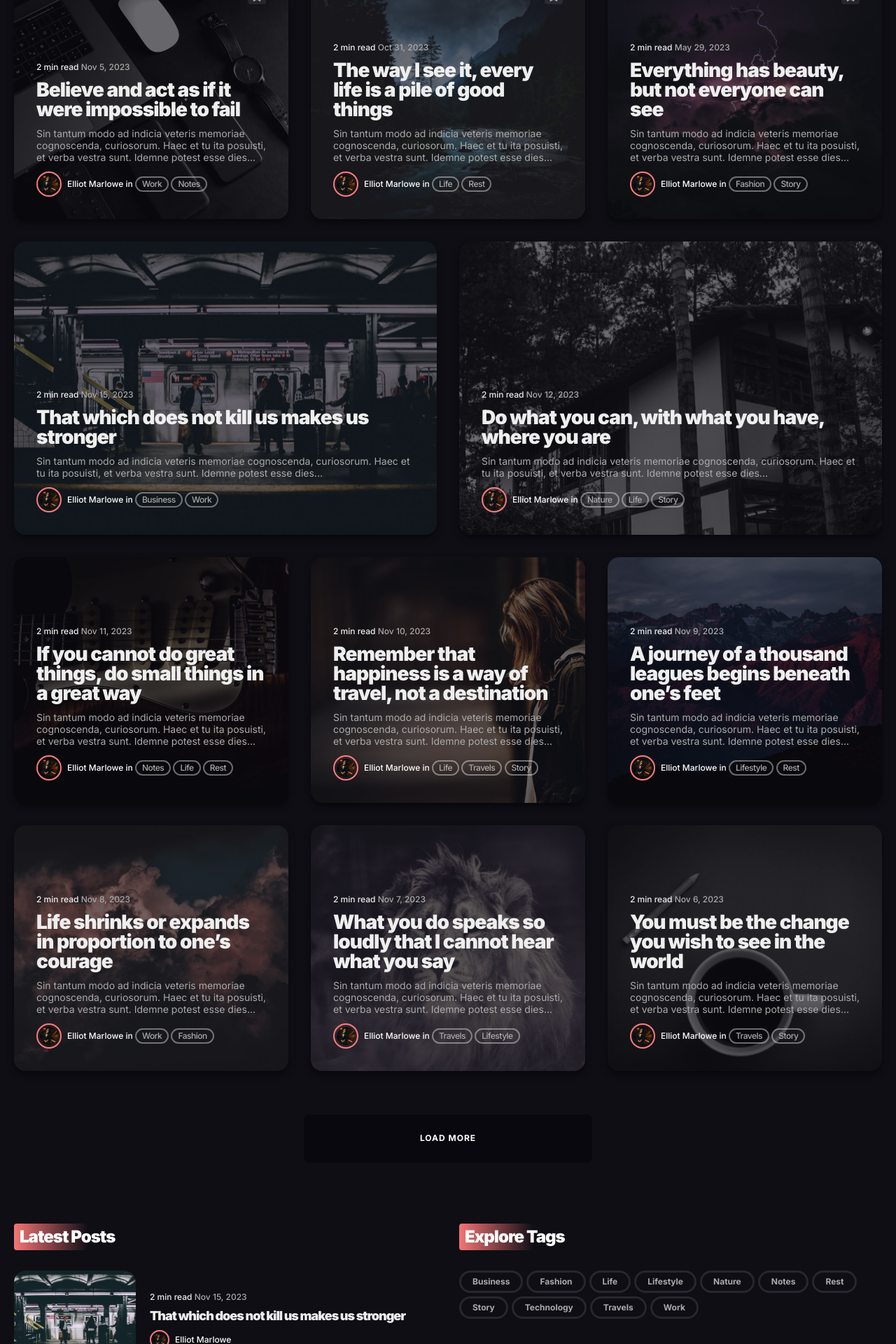
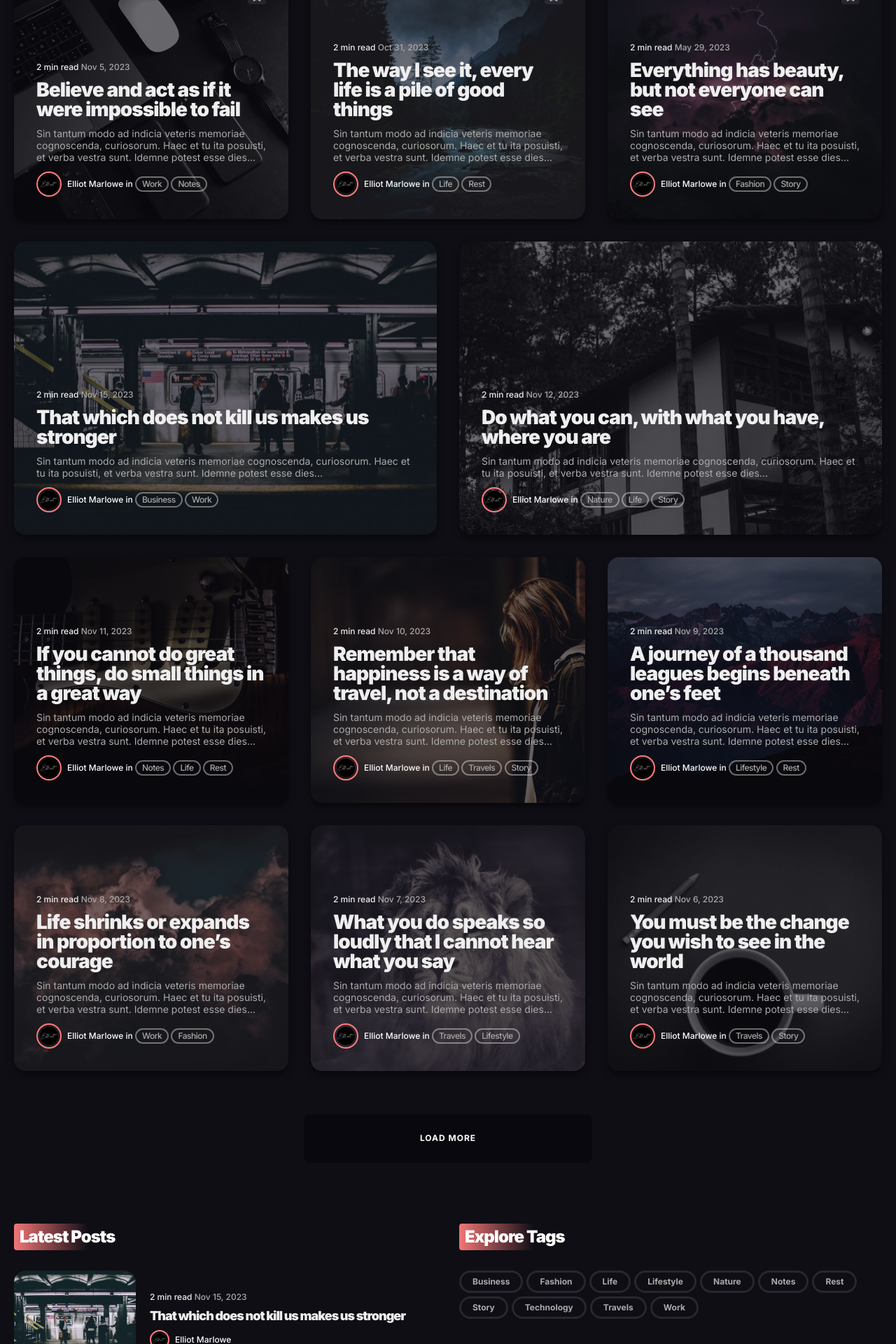
Before and after one commit to elliotmarlowe/elliotmarlowe.github.io, a Jekyll site: the page built from index.html, in a window 1280 px wide. Shown: the part 734-2654 px from the top of the page at 70% size. Built offline with Jekyll 4.4.1, drawn with Linux system fonts in a browser that asks for light colours; the list of posts is cut into pages by our own code.

Commit message:
add favicon

```diff
--- a/_data/settings.yml
+++ b/_data/settings.yml
@@ -23,7 +23,7 @@
 # Author Settings
 author:
   name: Elliot Marlowe
-  avatar: '/images/elliot-profile.jpg'
+  avatar: '/images/elliot-sig-sq.png'
 
 
 #-------------------------------
```
Also changed, not shown: android-chrome-192x192.png (added), android-chrome-512x512.png (added), apple-touch-icon.png (added), favicon-16x16.png (added), favicon-32x32.png (added), favicon.ico, images/elliot-sig-sq.png (added), site.webmanifest (added).
